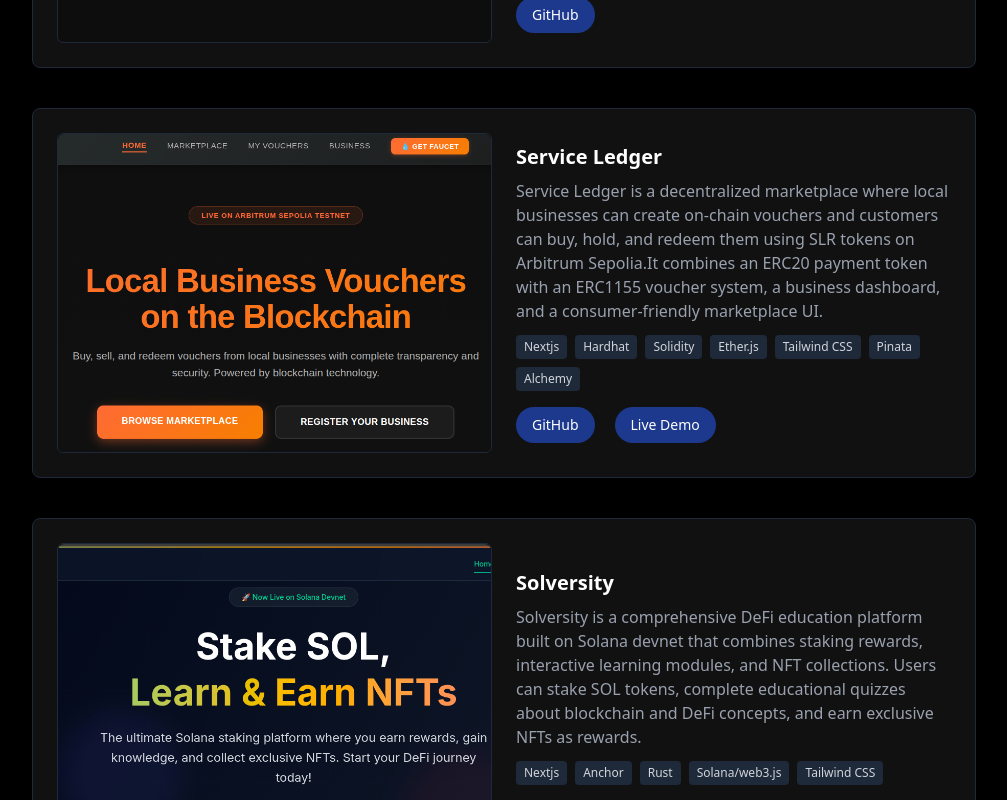
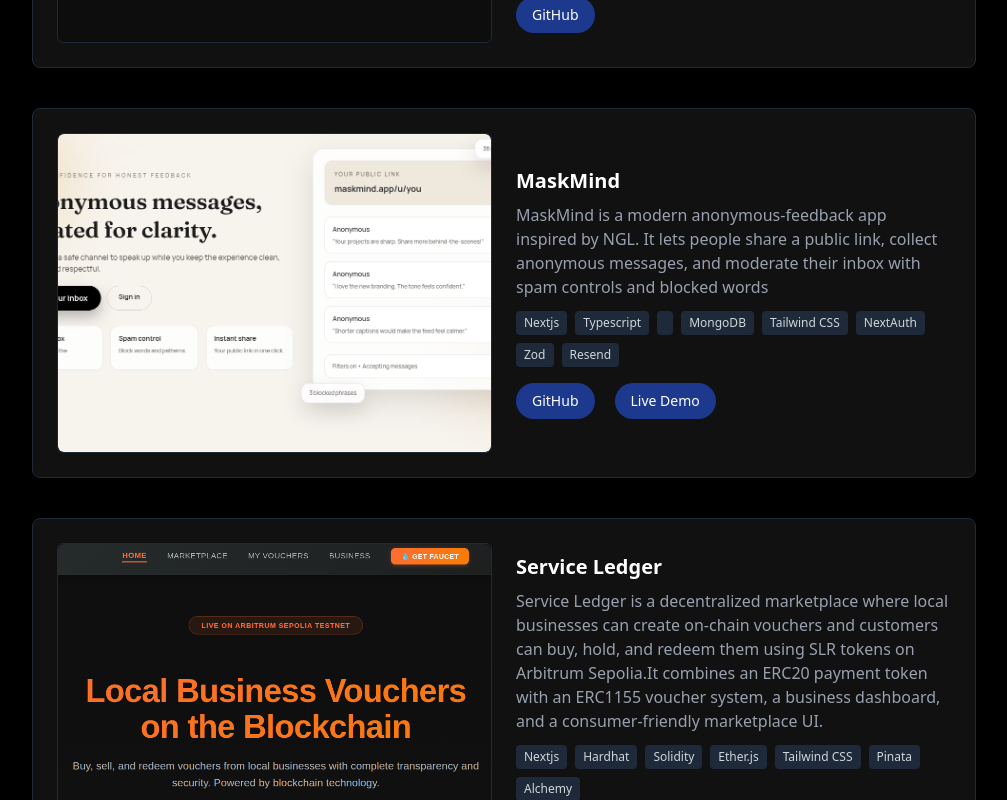
Before and after one commit to Abhishek-singh88/portfolio, a Next.js app: page / in a window 1280 px wide. Shown: the part 2660-3460 px from the top of the page, without its empty margins (136-1143 px from the left). Built offline with nearby package versions, Linux system fonts and the light colour scheme.

Commit message:
add MaskMind project to portfolio

```diff
--- a/src/data/projects.ts
+++ b/src/data/projects.ts
@@ -6,6 +6,14 @@
     description: "Anchor Testing Suite is an automated CLI tool that scans Solana smart contracts built with the Anchor framework, generates 50+ edge-case test scenarios automatically, and executes them against a local validator—delivering test coverage reports and PDA state analysis in minutes instead of hours.",
     tech: ["Anchor", "rust", "LiteSVM", "clap", "GitHub Actions","TypeScript + ts-mocha", "Serde JSON", "Anyhow"],
     github: "https://github.com/Abhishek-singh88/anchor-testing-suite",
+  },
+  {
+    title: "MaskMind",
+    description: "MaskMind is a modern anonymous-feedback app inspired by NGL. It lets people share a public link, collect anonymous messages, and moderate their inbox with spam controls and blocked words",
+    tech: ["Nextjs", "Typescript", "", "MongoDB", "Tailwind CSS","NextAuth", "Zod","Resend"],
+    github: "https://github.com/Abhishek-singh88/maskMind",
+    demo: "https://mask-mind.vercel.app/",
+    image: "/maskmind.png"
   },
   {
     title: "Service Ledger",
```
Also changed, not shown: public/maskmind.png (added).
